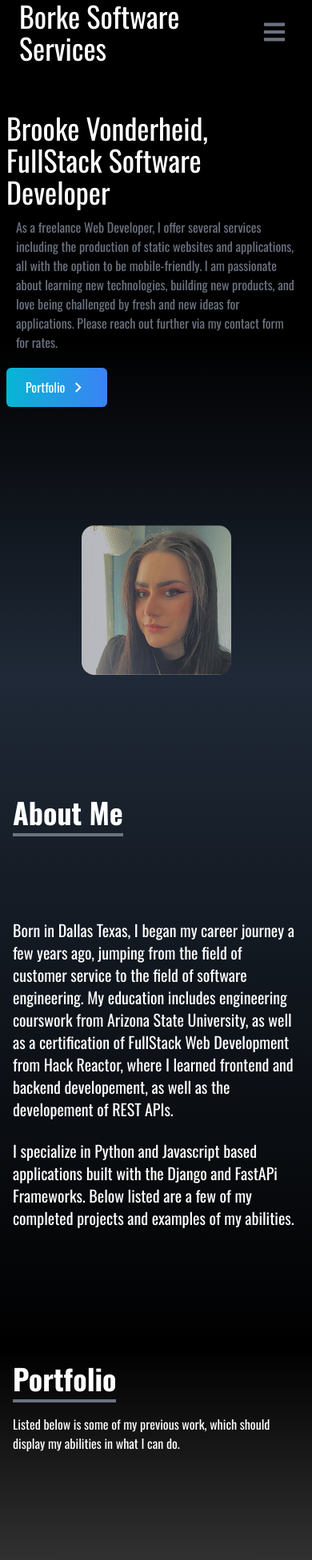
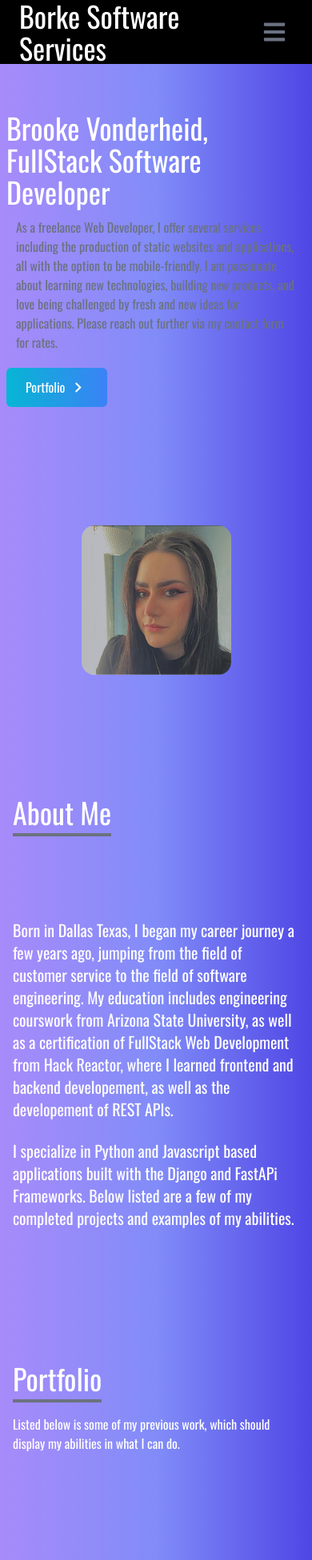
Before and after one commit to BrookaBrooke/BVPortfolio, a React (Create React App) app: page / in a window 390 px wide. Shown: the top 1951 px of the page at 80% size. Built offline with nearby package versions, Linux system fonts and the light colour scheme.

Commit message:
changed entire color scheme and font titles

```diff
--- a/public/index.html
+++ b/public/index.html
@@ -27,7 +27,6 @@
     <title>Borke Software Services</title>
   </head>
   <body>
-    <noscript>You need to enable JavaScript to run this app.</noscript>
     <div id="root"></div>
     <!--
       This HTML file is a template.
--- a/src/App.js
+++ b/src/App.js
@@ -13,6 +13,7 @@ function App() {
   return (
 <div>
   <NavBar />
+ <div className=" bg-gradient-to-r from-violet-400 via-indigo-400 to-indigo-600">
   <Home />
   <About />
   <Portfolio />
@@ -21,6 +22,7 @@ function App() {
 
   <SocialNavMobile />
   <SocialLinks />
+  </div>
 </div>
   );
 }
--- a/src/components/About.jsx
+++ b/src/components/About.jsx
@@ -3,11 +3,11 @@ const About = () => {
     return (
         <div
         name="about"
-        className="w-full h-screen bg-gradient-to-b from-gray-800 to-black text-white"
+        className="w-full h-screen  text-white"
         >
             <div className="max-w-screen-lg p-4 mx-auto flex flex-col justify-center w-full h-full">
                 <div className="pb-8">
-                    <p className="text-4xl font-bold inline border-b-4 border-gray-500">About Me</p>
+                    <p className="text-4xl font-oswald inline border-b-4 border-gray-500">About Me</p>
                 </div>
                 <p className="text-xl mt-20">
                     Born in Dallas Texas, I began my career journey a few years ago, jumping from the
--- a/src/components/Contact.jsx
+++ b/src/components/Contact.jsx
@@ -2,10 +2,10 @@ import React from 'react'
 
 const Contact = () => {
   return (
-    <div name='contact' className='w-full h-screen bg-gradient-to-b from-black to-gray-800 p-4 text-white'>
+    <div name='contact' className='w-full h-screen p-4 text-white'>
         <div className='flex flex-col p-4 justify-center max-w-screen-lg mx-auto h-full'>
             <div>
-                <p className='text-4xl font-bold inline border-b-4 boreder-gray-500'>Contact</p>
+                <p className='text-4xl font-oswald inline border-b-4 boreder-gray-500'>Contact</p>
                 <p className='py-6'>Submit this form to get in touch</p>
             </div>
 
--- a/src/components/Experience.jsx
+++ b/src/components/Experience.jsx
@@ -71,11 +71,11 @@ const Experience = () => {
     ]
 
   return (
-    <div name='experience' className='bg-gradient-to-b from-gray-800 to-black w-full h-screen'>
+    <div name='experience' className=' h-screen'>
 
         <div className='max-w-screen-lg mx-auto p-4 flex flex-col justify-center w-full h-full text-white'>
             <div>
-                <p className='text-4xl font-bold border-b-4 border-gray-500 p-2 inline'>Experience</p>
+                <p className='text-4xl font-oswald border-b-4 border-gray-500 p-2 inline'>Experience</p>
                 <p className='py-6'>These are the technologies I have worked with:</p>
             </div>
             <div className='w-full grid grid-cols-2 sm:grid-cols-3 gap-8 text-center py-8 px-12 sm:px-0'>
--- a/src/components/Home.jsx
+++ b/src/components/Home.jsx
@@ -6,8 +6,7 @@ import { Link } from "react-scroll"
 const Home = () => {
     return (
     <div name="home"
-    className="h-screen w-full bg-gradient-to-b
-    from-black via-black to-gray-800 text-white ">
+    className="h-screen w-full  text-white ">
         <div className="max-w-screen-lg mx-auto flex flex-col items-center justify-center h-full px-2 md:flex-row">
             <div className="flex flex-col justify-center h-full">
                 <h2 className=" text-4xl sm:text-5xl font-Oswald-700 text-white">
--- a/src/components/Portfolio.jsx
+++ b/src/components/Portfolio.jsx
@@ -28,10 +28,10 @@ const Portfolio = () => {
 
 
     return (
-        <div name="portfolio" className="bg-gradient-to-b from-black to gray-800 text-white md:h-screen">
+        <div name="portfolio" className=" text-white md:h-screen">
             <div className="max-w-screen-lg p-4 mx-auto flex flex-col justify-center w-full h-full">
                 <div className="pb-8">
-                    <p className="text-4xl font-bold inline border-b-4 border-gray-500">Portfolio</p>
+                    <p className="text-4xl font-oswald inline border-b-4 border-gray-500">Portfolio</p>
                     <p className="py-6">Listed below is some of my previous work, which should display my
                     abilities in what I can do.</p>
                 </div>
--- a/src/components/SocialNavMobile.jsx
+++ b/src/components/SocialNavMobile.jsx
@@ -43,10 +43,10 @@ const SocialNavMobile = () => {
 
 
   return (
-    <div name="socials" className="bg-gradient-to-b from-black to gray-800 text-white md:h-screen">
+    <div name="socials" className=" text-white md:h-screen">
     <div className="max-w-screen-lg p-4 mx-auto flex flex-col justify-center w-full h-full">
         <div className="pb-8">
-            <p className="text-4xl font-bold inline border-b-4 border-gray-500">Social Media Links</p>
+            <p className="text-4xl font-oswald inline border-b-4 border-gray-500">Social Media Links</p>
          </div>
 
         <div className="grid sm:grid-cols-1 md:grid-cols-6 gap-2 px-2 py-2 sm:px-0">
--- a/src/index.css
+++ b/src/index.css
@@ -9,4 +9,5 @@
   html {
     font-family: 'Oswald', sans-serif;
   }
+
 }
--- a/tailwind.config.js
+++ b/tailwind.config.js
@@ -4,6 +4,7 @@ module.exports = {
     "./src/**/*.{js,jsx,ts,tsx}",
   ],
   theme: {
+
     extend: {},
   },
   plugins: [],
```
